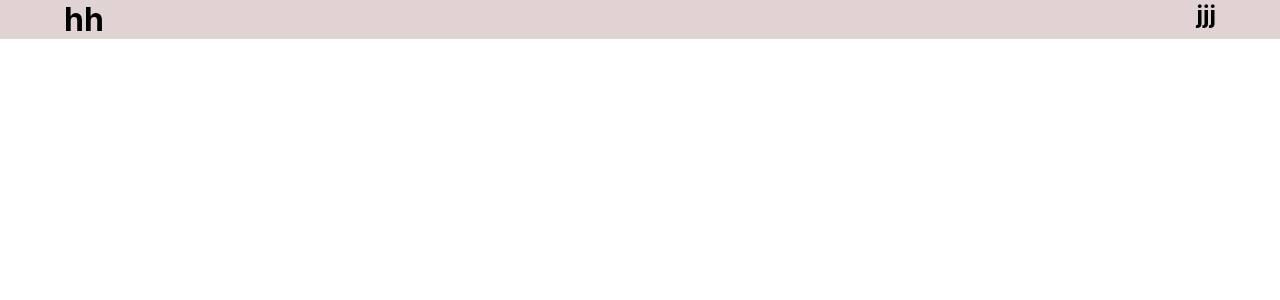
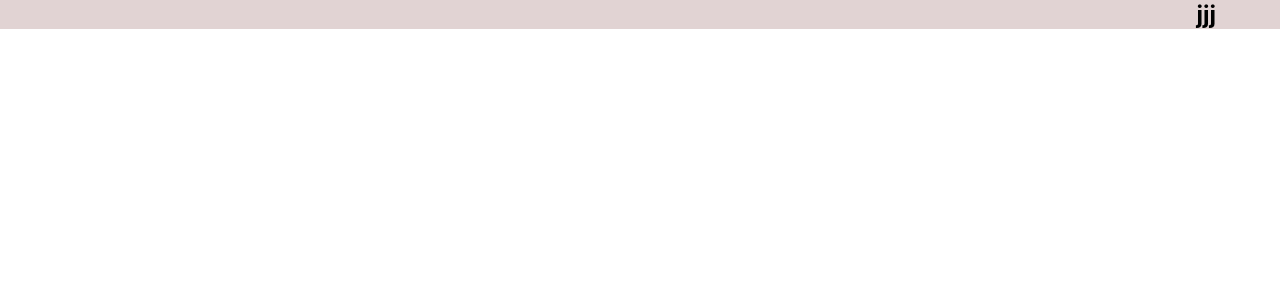
Before and after one commit to TamannaAfroz2666/Online-BD-Shopping, a React (Create React App) app: page / in a window 1280 px wide. Shown: the top 300 px of the page. Built offline with nearby package versions, Linux system fonts and the light colour scheme.

Commit message:
package installed

```diff
--- a/package.json
+++ b/package.json
@@ -3,11 +3,14 @@
   "version": "0.1.0",
   "private": true,
   "dependencies": {
+    "@react-icons/all-files": "^4.1.0",
     "@testing-library/jest-dom": "^5.14.1",
     "@testing-library/react": "^13.0.0",
     "@testing-library/user-event": "^13.2.1",
     "react": "^18.2.0",
     "react-dom": "^18.2.0",
+    "react-icons": "^4.12.0",
+    "react-router-dom": "^6.21.1",
     "react-scripts": "5.0.1",
     "web-vitals": "^2.1.0"
   },
--- a/src/layout/TopHeader/TopHeader.js
+++ b/src/layout/TopHeader/TopHeader.js
@@ -1,5 +1,6 @@
 import React from 'react';
 import './TopHeader.css';
+// import { AiFillApple } from "react-icons/ai";
 
 const TopHeader = () => {
     return (
@@ -7,7 +8,7 @@ const TopHeader = () => {
             <div className="subTopHeader">
                 <div className="topHeaderContent">
                     <div className="phoneInfo">
-                        <h1>hh</h1>
+
 
                     </div>
                     <div className="contactInfo">
```
Also changed, not shown: 1 other file (tests, documents, lock files or other folders).
